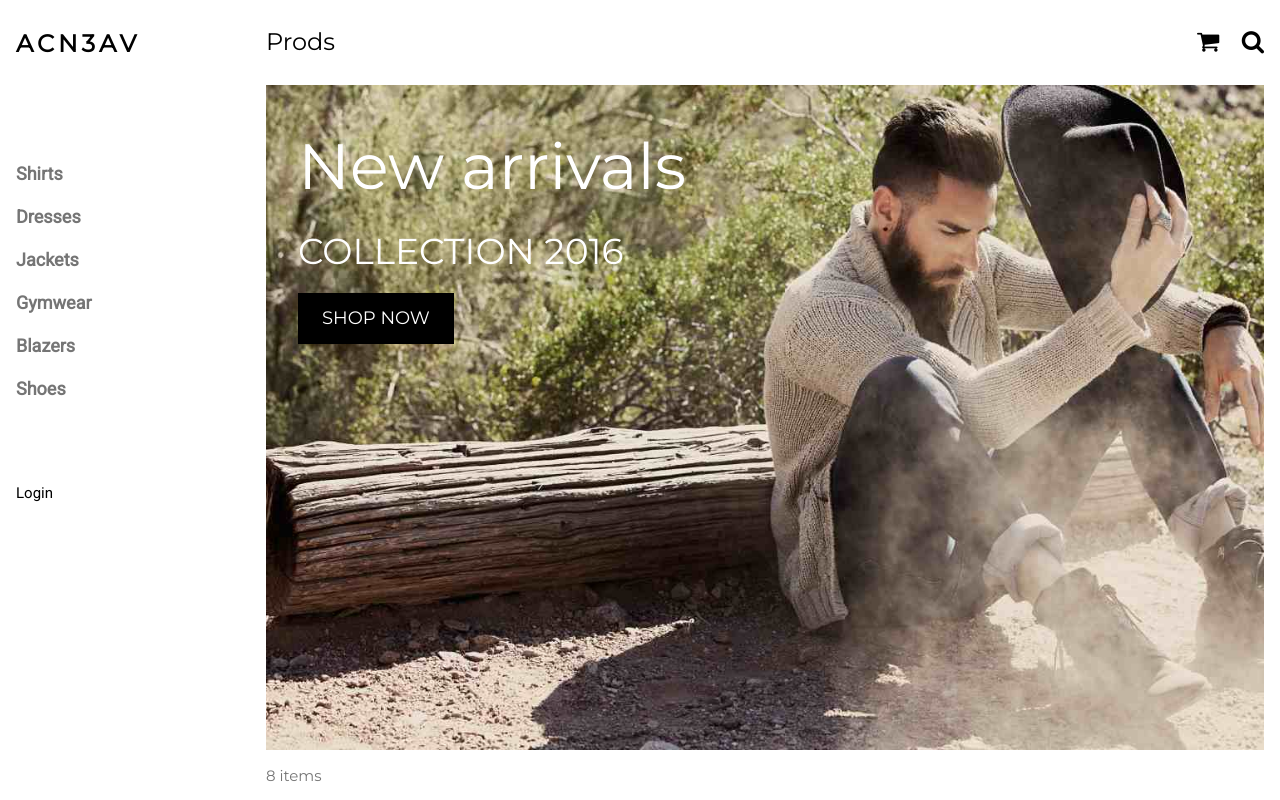
After one commit to AndresNazzari/s0d34-ecommerce, a PHP site: page / in a window 1280 px wide. The commit adds this page. Shown: the top 800 px of the page. Run offline with PHP 8.4, Linux system fonts and the light colour scheme.

Commit message:
create partial views

```diff
--- /dev/null
+++ b/Public/Js/scripts.js
@@ -0,0 +1,24 @@
+// Accordion
+function myAccFunc() {
+    var x = document.getElementById("demoAcc");
+    if (x.className.indexOf("w3-show") == -1) {
+        x.className += " w3-show";
+    } else {
+        x.className = x.className.replace(" w3-show", "");
+    }
+}
+
+// Click on the "Jeans" link on page load to open the accordion for demo purposes
+document.getElementById("myBtn").click();
+
+
+// Open and close sidebar
+function w3_open() {
+    document.getElementById("mySidebar").style.display = "block";
+    document.getElementById("myOverlay").style.display = "block";
+}
+
+function w3_close() {
+    document.getElementById("mySidebar").style.display = "none";
+    document.getElementById("myOverlay").style.display = "none";
+}
--- /dev/null
+++ b/Public/Pages/electronics.php
@@ -0,0 +1 @@
+<?php
--- /dev/null
+++ b/Public/Pages/jewelery.php
@@ -0,0 +1 @@
+<?php
--- /dev/null
+++ b/Public/Pages/men.php
@@ -0,0 +1 @@
+<?php
--- /dev/null
+++ b/Public/Pages/wommen.php
@@ -0,0 +1 @@
+<?php
--- /dev/null
+++ b/Public/Partials/contentHeader.php
@@ -0,0 +1,7 @@
+<header class="w3-container w3-xlarge">
+    <p class="w3-left">Prods</p>
+    <p class="w3-right">
+        <i class="fa fa-shopping-cart w3-margin-right"></i>
+        <i class="fa fa-search"></i>
+    </p>
+</header>
--- /dev/null
+++ b/Public/Partials/credits.php
@@ -0,0 +1,6 @@
+<div class="w3-black w3-center w3-padding-24">
+    Powered by
+    <a href="https://github.com/AndresNazzari" target="_blank" class="w3-hover-opacity">
+        Andres Javier Nazzari ☕❤️🧉
+    </a>
+</div>
--- /dev/null
+++ b/Public/Partials/head.php
@@ -0,0 +1,11 @@
+<head>
+    <title>S0D34-Ecommerce - ACN3AV</title>
+    <meta charset="UTF-8">
+    <meta name="viewport" content="width=device-width, initial-scale=1">
+    <link rel="stylesheet" href="https://www.w3schools.com/w3css/4/w3.css">
+    <link rel="stylesheet" href="https://fonts.googleapis.com/css?family=Roboto">
+    <link rel="stylesheet" href="https://fonts.googleapis.com/css?family=Montserrat">
+    <link rel="stylesheet" href="https://cdnjs.cloudflare.com/ajax/libs/font-awesome/4.7.0/css/font-awesome.min.css">
+    <link rel="stylesheet" href="../Styles/styles.css">
+
+</head>
--- a/Public/Partials/header.html
+++ b/Public/Partials/header.php
@@ -1,4 +1,4 @@
 <header class="w3-bar w3-top w3-hide-large w3-black w3-xlarge">
-    <div class="w3-bar-item w3-padding-24 w3-wide">LOGO</div>
+    <div class="w3-bar-item w3-padding-24 w3-wide">ACN3AV</div>
     <a href="javascript:void(0)" class="w3-bar-item w3-button w3-padding-24 w3-right" onclick="w3_open()"><i class="fa fa-bars"></i></a>
 </header>
--- /dev/null
+++ b/Public/Partials/hero.php
@@ -0,0 +1,9 @@
+<div class="w3-display-container w3-container">
+    <img src="./Assets/jeans.jpg" alt="Jeans" style="width:100%">
+    <div class="w3-display-topleft w3-text-white" style="padding:24px 48px">
+        <h1 class="w3-jumbo w3-hide-small">New arrivals</h1>
+        <h1 class="w3-hide-large w3-hide-medium">New arrivals</h1>
+        <h1 class="w3-hide-small">COLLECTION 2016</h1>
+        <p><a href="#jeans" class="w3-button w3-black w3-padding-large w3-large">SHOP NOW</a></p>
+    </div>
+</div>
--- /dev/null
+++ b/Public/Partials/overlay.php
@@ -0,0 +1 @@
+<div class="w3-overlay w3-hide-large" onclick="w3_close()" style="cursor:pointer" title="close side menu" id="myOverlay"></div>
--- /dev/null
+++ b/Public/Partials/sidebar.php
@@ -0,0 +1,15 @@
+<nav class="w3-sidebar w3-bar-block w3-white w3-collapse w3-top" style="z-index:3;width:250px" id="mySidebar">
+    <div class="w3-container w3-display-container w3-padding-16">
+        <i onclick="w3_close()" class="fa fa-remove w3-hide-large w3-button w3-display-topright"></i>
+        <h3 class="w3-wide"><b>ACN3AV</b></h3>
+    </div>
+    <div class="w3-padding-64 w3-large w3-text-grey" style="font-weight:bold">
+        <a href="#" class="w3-bar-item w3-button">Shirts</a>
+        <a href="#" class="w3-bar-item w3-button">Dresses</a>
+        <a href="#" class="w3-bar-item w3-button">Jackets</a>
+        <a href="#" class="w3-bar-item w3-button">Gymwear</a>
+        <a href="#" class="w3-bar-item w3-button">Blazers</a>
+        <a href="#" class="w3-bar-item w3-button">Shoes</a>
+    </div>
+    <a href="#footer"  class="w3-bar-item w3-button w3-padding">Login</a>
+</nav>
--- /dev/null
+++ b/Public/Styles/styles.css
@@ -0,0 +1,7 @@
+.w3-sidebar a {
+    font-family: "Roboto", sans-serif
+}
+
+body,h1,h2,h3,h4,h5,h6,.w3-wide {
+    font-family: "Montserrat", sans-serif;
+}
--- /dev/null
+++ b/Public/index.php
@@ -0,0 +1,111 @@
+<!DOCTYPE html>
+<html lang="en">
+<!-- -->
+
+<!-- HEAD -->
+<?php include __DIR__ . '/partials/head.php' ?>
+
+<body>
+    <!-- Sidebar/menu -->
+    <?php include __DIR__ . '/partials/sidebar.php' ?>
+
+    <!-- Top menu on small screens -->
+    <?php include __DIR__ . '/partials/header.php' ?>
+
+    <!-- Overlay effect when opening sidebar on small screens -->
+    <?php include __DIR__ . '/partials/overlay.php' ?>
+
+    <!-- !PAGE CONTENT! -->
+    <div class="w3-main" style="margin-left:250px">
+
+        <!-- Push down content on small screens -->
+        <div class="w3-hide-large" style="margin-top:83px"></div>
+
+        <!-- Top header -->
+        <?php include __DIR__ . '/partials/contentHeader.php' ?>
+
+        <!-- Image header -->
+        <?php include __DIR__ . '/partials/hero.php' ?>
+
+        <div class="w3-container w3-text-grey" id="jeans">
+            <p>8 items</p>
+        </div>
+
+        <!-- Product grid -->
+        <div class="w3-row w3-grayscale">
+            <div class="w3-col l3 s6">
+                <div class="w3-container">
+                    <img src="/w3images/jeans1.jpg" style="width:100%">
+                    <p>Ripped Skinny Jeans<br><b>$24.99</b></p>
+                </div>
+                <div class="w3-container">
+                    <img src="/w3images/jeans2.jpg" style="width:100%">
+                    <p>Mega Ripped Jeans<br><b>$19.99</b></p>
+                </div>
+            </div>
+
+            <div class="w3-col l3 s6">
+                <div class="w3-container">
+                    <div class="w3-display-container">
+                        <img src="/w3images/jeans2.jpg" style="width:100%">
+                        <span class="w3-tag w3-display-topleft">New</span>
+                        <div class="w3-display-middle w3-display-hover">
+                            <button class="w3-button w3-black">Buy now <i class="fa fa-shopping-cart"></i></button>
+                        </div>
+                    </div>
+                    <p>Mega Ripped Jeans<br><b>$19.99</b></p>
+                </div>
+                <div class="w3-container">
+                    <img src="/w3images/jeans3.jpg" style="width:100%">
+                    <p>Washed Skinny Jeans<br><b>$20.50</b></p>
+                </div>
+            </div>
+
+            <div class="w3-col l3 s6">
+                <div class="w3-container">
+                    <img src="/w3images/jeans3.jpg" style="width:100%">
+                    <p>Washed Skinny Jeans<br><b>$20.50</b></p>
+                </div>
+                <div class="w3-container">
+                    <div class="w3-display-container">
+                        <img src="/w3images/jeans4.jpg" style="width:100%">
+                        <span class="w3-tag w3-display-topleft">Sale</span>
+                        <div class="w3-display-middle w3-display-hover">
+                            <button class="w3-button w3-black">Buy now <i class="fa fa-shopping-cart"></i></button>
+                        </div>
+                    </div>
+                    <p>Vintage Skinny Jeans<br><b class="w3-text-red">$14.99</b></p>
+                </div>
+            </div>
+
+            <div class="w3-col l3 s6">
+                <div class="w3-container">
+                    <img src="/w3images/jeans4.jpg" style="width:100%">
+                    <p>Vintage Skinny Jeans<br><b>$14.99</b></p>
+                </div>
+                <div class="w3-container">
+                    <img src="/w3images/jeans1.jpg" style="width:100%">
+                    <p>Ripped Skinny Jeans<br><b>$24.99</b></p>
+                </div>
+            </div>
+        </div>
+
+
+        <!-- Footer -->
+        <?php include __DIR__ . '/partials/footer.php' ?>
+
+        <!-- Credits -->
+        <?php include __DIR__ . '/partials/credits.php' ?>
+
+
+        <!-- End page content -->
+    </div>
+
+    <script src="Js/scripts.js"></script>
+</body>
+</html>
+
+
+<?php
+
+?>
--- a/_template/index.html
+++ b/_template/index.html
@@ -13,6 +13,8 @@
         body,h1,h2,h3,h4,h5,h6,.w3-wide {font-family: "Montserrat", sans-serif;}
     </style>
 </head>
+
+
 <body class="w3-content" style="max-width:1200px">
 
 <!-- Sidebar/menu -->
```
Also changed, not shown: Public/Partials/sidebar.html (deleted, +0 -26 lines), Public/Assets/jeans.jpg (added), Public/Partials/footer.php (renamed from Public/Partials/footer.html).
